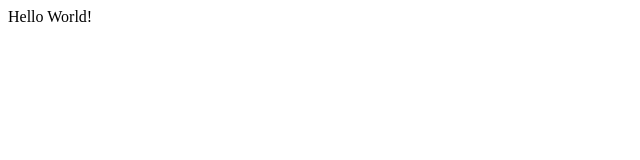
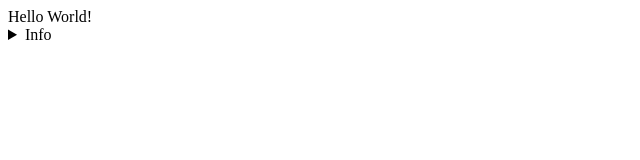
Before and after one commit to Jonbroman/netlify_prosjekt, a plain HTML site: page Index.html in a window 1280 px wide. Shown: the full height of the page, 0-640 px from the left. Drawn offline with Linux system fonts and the light colour scheme.

Commit message:
Update Index.html
Prosjekt

```diff
--- a/Index.html
+++ b/Index.html
@@ -8,5 +8,9 @@
   </head>
   <body>
     Hello World!
+    <details>
+      <summary>Info</summary>
+      Dette er mitt favorritt element i html
+    </details>
   </body>
 </html>
```
